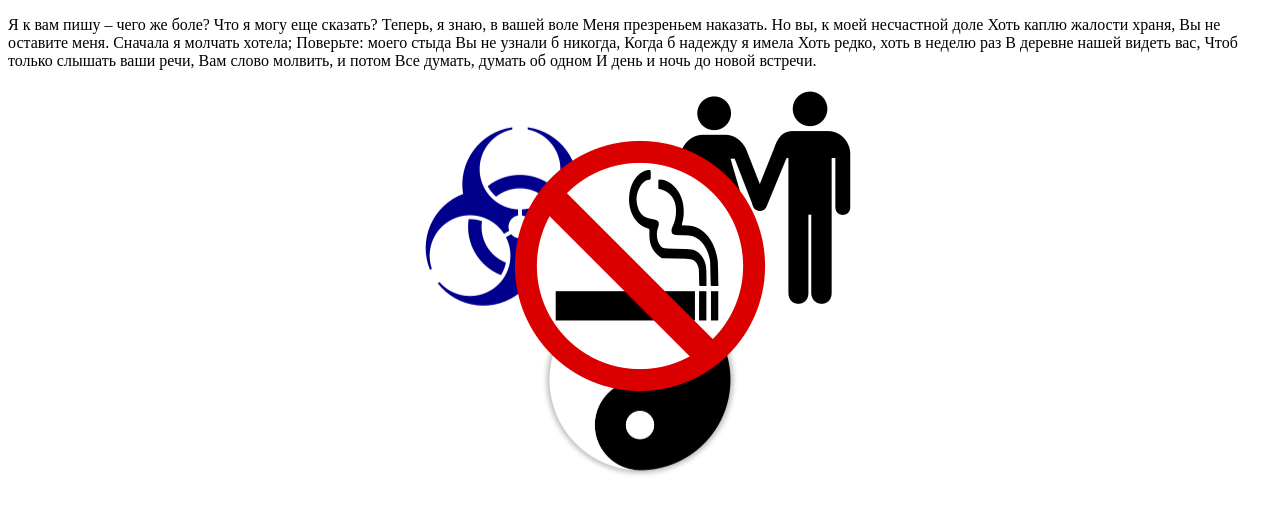
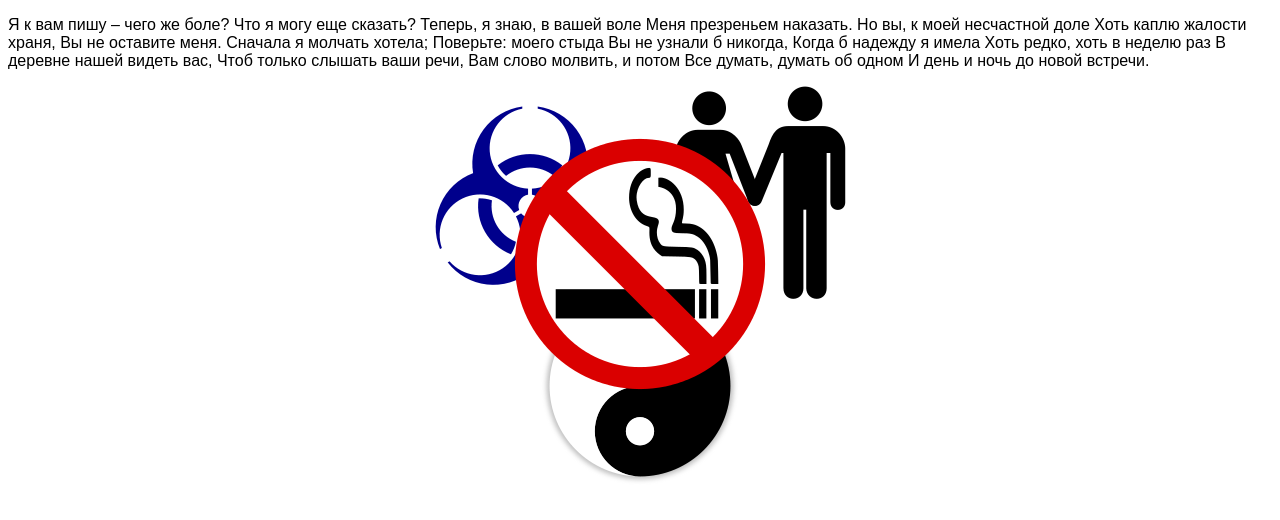
Before and after one commit to Uladzi/MAKET_ABS, a plain HTML site: page index.html in a window 1280 px wide. Drawn offline with Linux system fonts and the light colour scheme.

Commit message:
refactor: implement another variant

```diff
--- a/styles.css
+++ b/styles.css
@@ -1,10 +1,20 @@
+body {
+    font-family: Arial, Helvetica, sans-serif;
+}
+
+.pics {
+    position: relative;
+    width: 0;
+    margin: auto;
+}
+
 .pics div {
     position: absolute;
-    left: 50%;
 }
 
 .pic-biohazard {
-    transform: translate(-110%, 20%);
+    right: 10px;
+    top: 20px;
 }
 
 .pic-biohazard:hover {
@@ -12,7 +22,8 @@
 }
 
 .pic-manAndWoman {
-    transform: translate(10%, 0);
+    left: 15px;
+    top: -5px;
 }
 
 .pic-manAndWoman:hover {
@@ -20,7 +31,8 @@
 }
 
 .pic-yinAndYang {
-    transform: translate(-50%, 95%);
+    top: 200px;
+    left: -100px;
 }
 
 .pic-yinAndYang:hover {
@@ -28,5 +40,6 @@
 }
 
 .pic-noSmoking {
-    transform: translate(-50%, 20%);
+    top: 50px;
+    left: -128px;
 }
```
